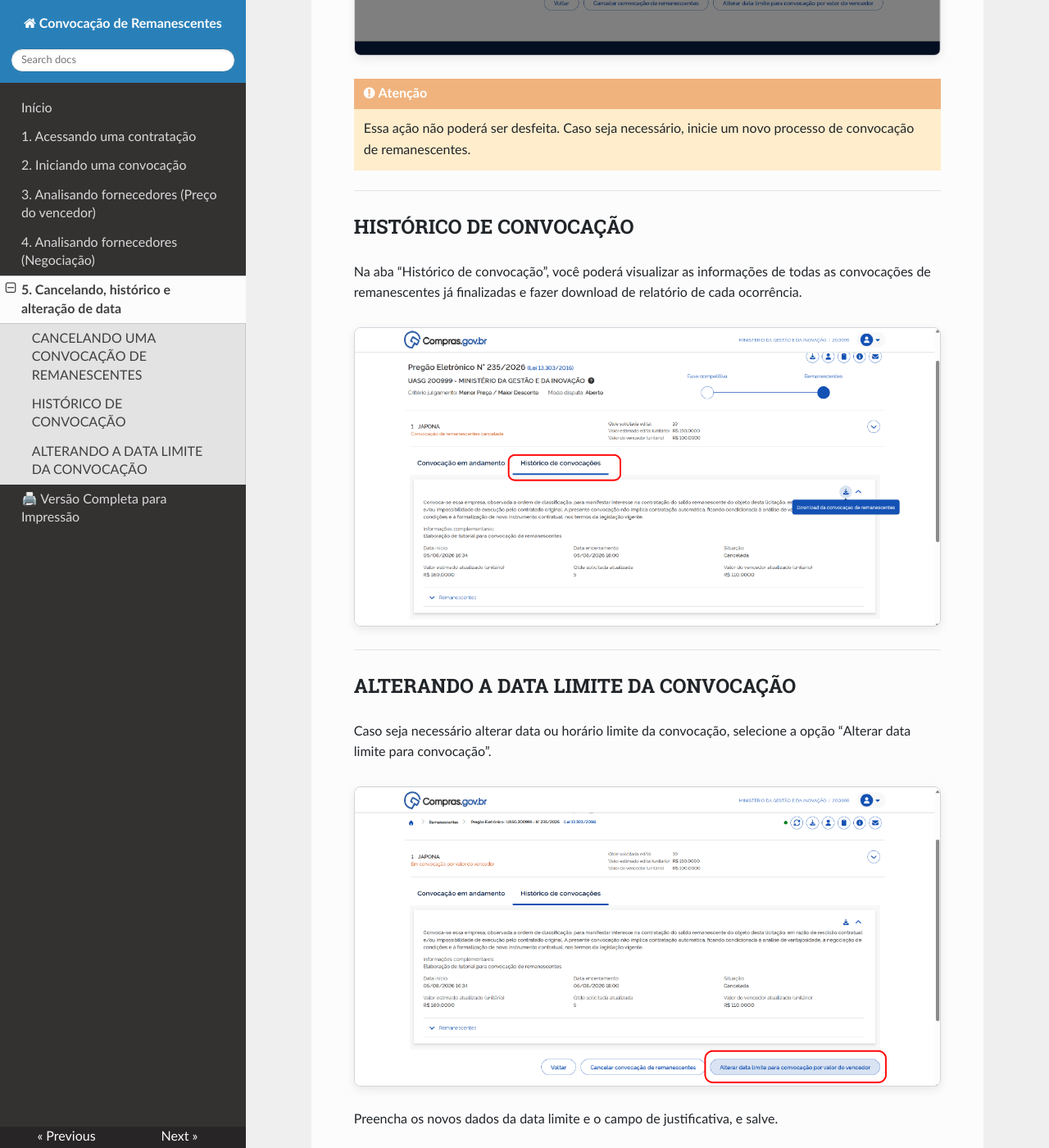
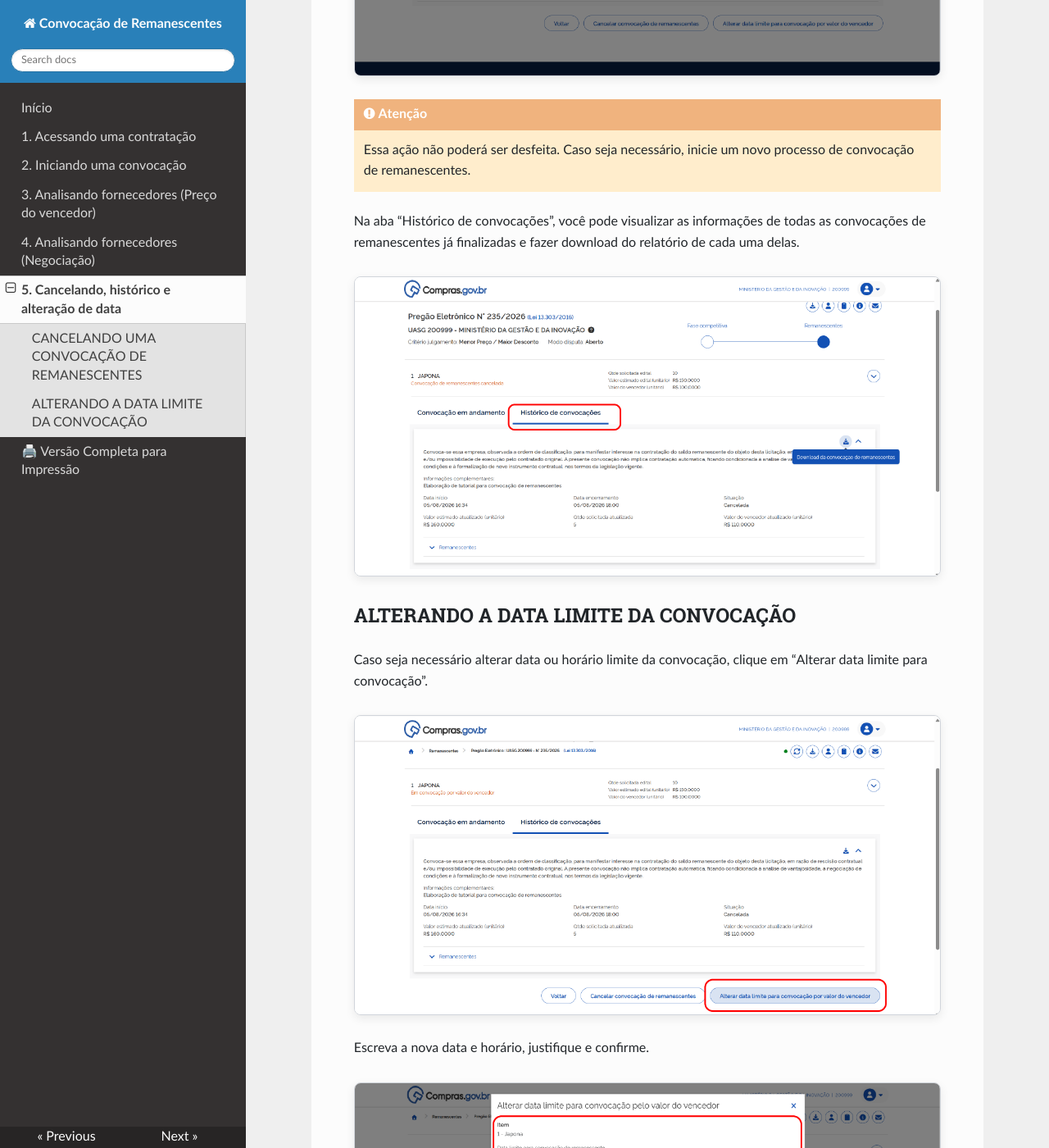
Before and after one commit to emilix10-bit/convocacao-de-remanescentes-governo, an MkDocs documentation site: the page built from docs/05-cancelando-historico-data.md, in a window 1280 px wide and 1400 px high, scrolled down 1128 px. Shown: the whole window at 82% size. Built offline with MkDocs 1.6.1, drawn with Linux system fonts in a browser that asks for light colours; nearby versions of some CDN libraries; some of the changed text lies outside the part shown.

Commit message:
Revise cancellation and date change instructions

```diff
--- a/docs/05-cancelando-historico-data.md
+++ b/docs/05-cancelando-historico-data.md
@@ -13,36 +13,33 @@
 
 ## CANCELANDO UMA CONVOCAÇÃO DE REMANESCENTES
 
-A qualquer momento, você poderá cancelar sua convocação de remanescentes.
+A convocação de remanescentes poderá ser cancelada a qualquer momento. Para isso, siga os passos abaixo:
 
-**Passo 1:** Selecione a opção “Cancelar convocação de remanescente”.
+**Passo 1:** Clique em “Cancelar convocação de remanescente”.
 
 ![Tela 47](Imagens/tela47-cancelar-convocacao.png)
 
-**Passo 2:** Preencha o campo de justificativa para o cancelamento e salve.
+**Passo 2:** Escreva a justificativa para o cancelamento e confirme.
 
 ![Tela 48](Imagens/tela48-justificativa-cancelamento-de-convocacao.png)
 
 !!! warning "Atenção"
     Essa ação não poderá ser desfeita. Caso seja necessário, inicie um novo processo de convocação de remanescentes.
 
----
 
-## HISTÓRICO DE CONVOCAÇÃO
-
-Na aba “Histórico de convocação”, você poderá visualizar as informações de todas as convocações de remanescentes já finalizadas e fazer download de relatório de cada ocorrência.
+Na aba “Histórico de convocações”, você pode visualizar as informações de todas as convocações de remanescentes já finalizadas e fazer download do relatório de cada uma delas.
 
 ![Tela 49](Imagens/tela49-historico.de.convocacoes.png)
 
----
+
 
 ## ALTERANDO A DATA LIMITE DA CONVOCAÇÃO
 
-Caso seja necessário alterar data ou horário limite da convocação, selecione a opção “Alterar data limite para convocação”.
+Caso seja necessário alterar data ou horário limite da convocação, clique em “Alterar data limite para convocação”.
 
 ![Tela 50](Imagens/tela50-alterar-data-limite.png)
 
-Preencha os novos dados da data limite e o campo de justificativa, e salve.
+Escreva a nova data e horário, justifique e confirme.
 
 ![Tela 51](Imagens/tela51-nova-data-e-justificativa.png)
 
```
